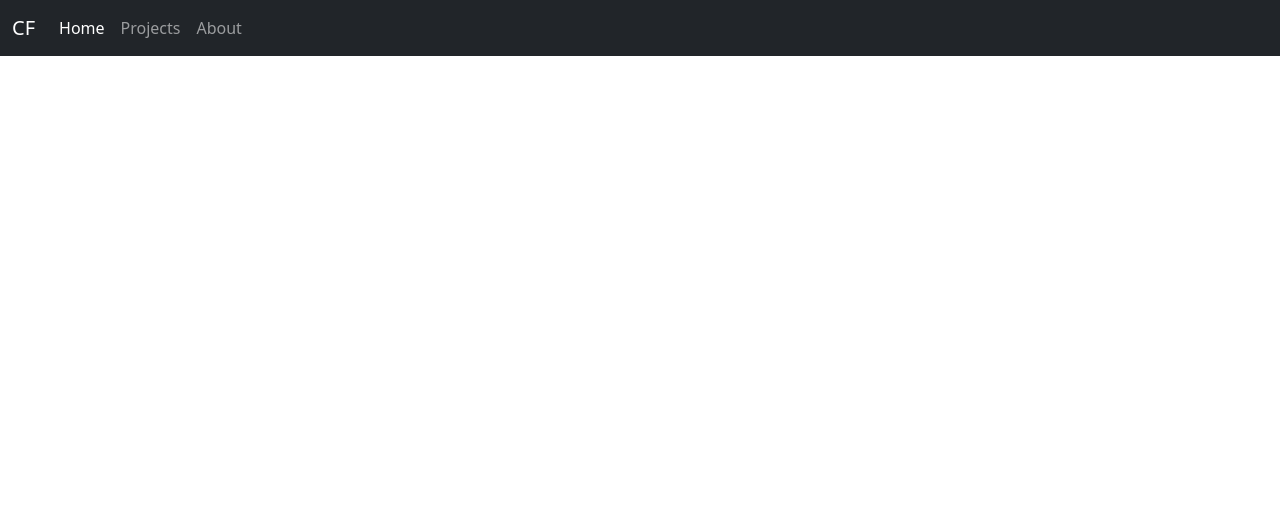
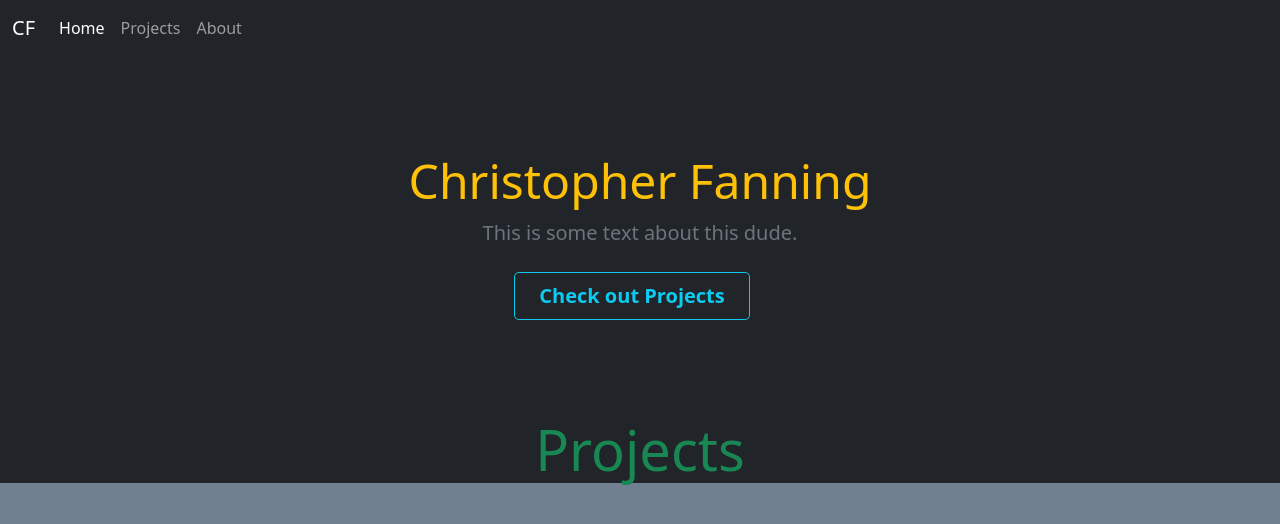
Before and after one commit to christopherfanning/christopherfanning.github.io, a plain HTML site: page index.html in a window 1280 px wide. Drawn offline with Linux system fonts and the light colour scheme.

Commit message:
Clean up. add wireframe.

```diff
--- a/assets/css/style.css
+++ b/assets/css/style.css
@@ -0,0 +1,3 @@
+body {
+  background-color: slategrey;
+}
--- a/index.html
+++ b/index.html
@@ -13,6 +13,8 @@
 
 <body>
 
+
+  <!-- =========== Navigation ================== -->
   <nav class="navbar navbar-expand-lg navbar-dark bg-dark">
     <div class="container-fluid">
       <a class="navbar-brand" href="#">CF</a>
@@ -36,6 +38,31 @@
     </div>
   </nav>
 
+  <!-- =============== Hero Section ================== -->
+  <!-- Ripped off getbootstrap.com -->
+  <!-- https://getbootstrap.com/docs/5.1/examples/heroes/ -->
+  <div class="bg-dark text-secondary px-4 py-5 text-center">
+    <div class="py-5">
+      <h1 class="display-5 fw-lighter text-warning">Christopher Fanning</h1>
+      <div class="col-lg-6 mx-auto">
+        <p class="fs-5 mb-4">This is some text about this dude.</p>
+        <div class="d-grid gap-2 d-sm-flex justify-content-sm-center">
+          <a href="#" type="button" class="btn btn-outline-info btn-lg px-4 me-sm-3 fw-bold">Check out Projects</a>
+        </div>
+      </div>
+    </div>
+  </div>
+
+  <!-- ================ Projects ======================= -->
+
+  <div class="bg-dark">
+    <h2 class="fw-lighter text-success display-4 text-center">Projects</h2>
+  </div>
+  <!-- ================= About ========================= -->
+
+  <!-- ================= Footer? ======================= -->
+
+
   <script src="./assets/bootstrap/js/bootstrap.bundle.min.js"></script>
   <script src="./assets/fontawesome/js/all.min.js"></script>
   <script src="./assets/js/index.js"></script>
```
Also changed, not shown: img/ttt.png (added).
